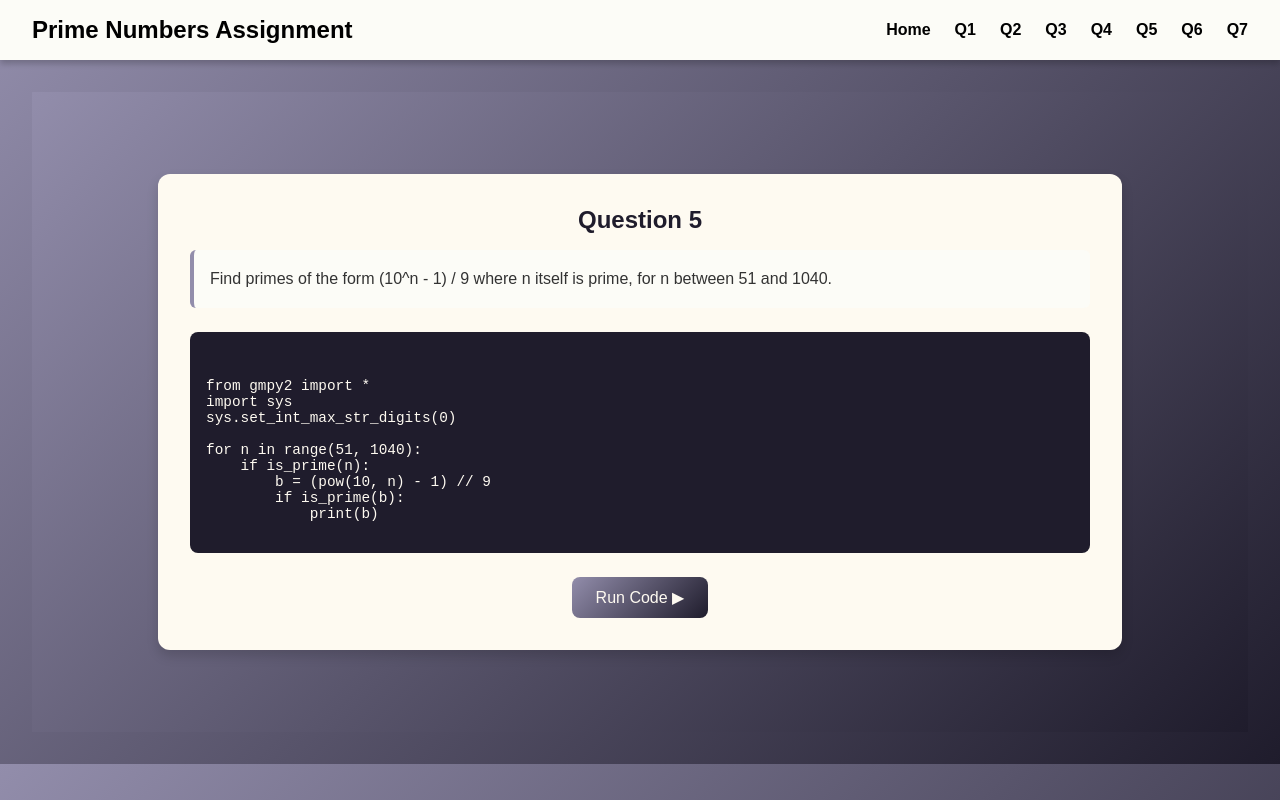
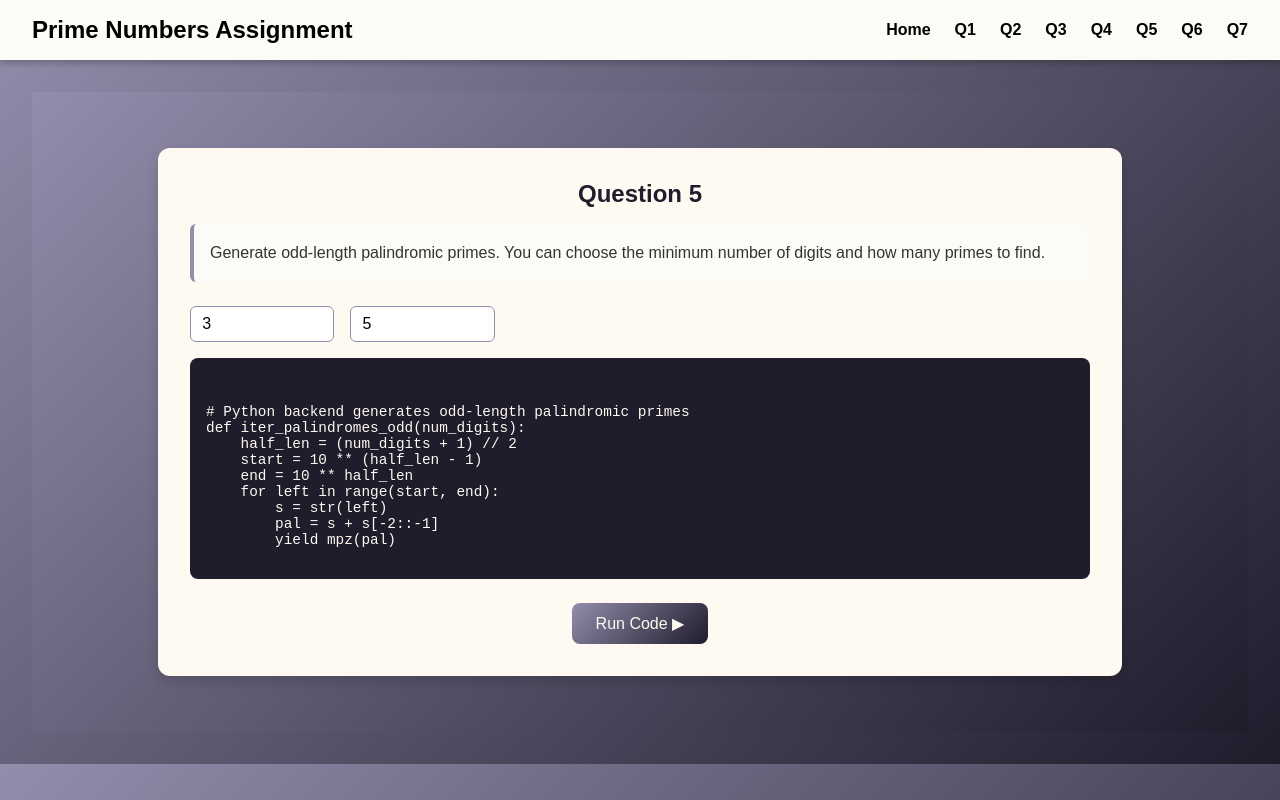
Before and after one commit to rohith-0601/NM_JM, a React (Vite) app in the folder frontend/: page /q5 in a window 1280 px wide. Built offline with nearby package versions, Linux system fonts and the light colour scheme.

Commit message:
added inputs and backend optimized

```diff
--- a/frontend/src/pages/Q5.jsx
+++ b/frontend/src/pages/Q5.jsx
@@ -1,21 +1,21 @@
-import React, { useState } from "react";
+import React, { useState, useEffect } from "react";
 import axios from "axios";
 
 const questionText = `
-Find primes of the form (10^n - 1) / 9 where n itself is prime,
-for n between 51 and 1040.
+Generate odd-length palindromic primes.
+You can choose the minimum number of digits and how many primes to find.
 `;
 
 const pythonCode = `
-from gmpy2 import *
-import sys
-sys.set_int_max_str_digits(0)
-
-for n in range(51, 1040):
-    if is_prime(n):
-        b = (pow(10, n) - 1) // 9
-        if is_prime(b):
-            print(b)
+# Python backend generates odd-length palindromic primes
+def iter_palindromes_odd(num_digits):
+    half_len = (num_digits + 1) // 2
+    start = 10 ** (half_len - 1)
+    end = 10 ** half_len
+    for left in range(start, end):
+        s = str(left)
+        pal = s + s[-2::-1]
+        yield mpz(pal)
 `;
 
 const styles = {
@@ -35,11 +35,7 @@ const styles = {
     maxWidth: "900px",
     width: "100%",
   },
-  title: {
-    textAlign: "center",
-    marginBottom: "1rem",
-    color: "#1F1C2C",
-  },
+  title: { textAlign: "center", marginBottom: "1rem", color: "#1F1C2C" },
   questionBox: {
     background: "#FCFCF7",
     padding: "1rem",
@@ -60,6 +56,19 @@ const styles = {
     fontSize: "0.9rem",
     whiteSpace: "pre-wrap",
     wordBreak: "break-word",
+  },
+  inputRow: {
+    display: "flex",
+    gap: "1rem",
+    marginBottom: "1rem",
+    flexWrap: "wrap",
+  },
+  inputBox: {
+    padding: "0.5rem 0.7rem",
+    borderRadius: "6px",
+    border: "1px solid #928DAB",
+    fontSize: "1rem",
+    width: "120px",
   },
   button: {
     background: "linear-gradient(135deg, #928DAB, #1F1C2C)",
@@ -83,32 +92,47 @@ const styles = {
     wordBreak: "break-word",
     boxShadow: "inset 0 2px 6px rgba(0,0,0,0.1)",
     color: "#000",
-    maxHeight: "60vh",
+    maxHeight: "50vh",
     overflowY: "auto",
-    overflowX: "auto",
+  },
+  timer: {
+    textAlign: "center",
+    marginBottom: "1rem",
+    fontWeight: "bold",
   },
 };
 
 function Q5() {
-  const [result, setResult] = useState(null);
+  const [minDigits, setMinDigits] = useState(3);
+  const [howMany, setHowMany] = useState(5);
+  const [result, setResult] = useState([]);
   const [loading, setLoading] = useState(false);
+  const [seconds, setSeconds] = useState(0);
+
+  useEffect(() => {
+    let timer;
+    if (loading) {
+      setSeconds(0);
+      timer = setInterval(() => setSeconds((s) => s + 1), 1000);
+    }
+    return () => clearInterval(timer);
+  }, [loading]);
 
   const runCode = async () => {
     setLoading(true);
-    setResult(null);
+    setResult([]);
     try {
-      const res = await axios.get("http://127.0.0.1:5001/api/q5");
-
+      const res = await axios.get("http://127.0.0.1:5001/api/q5", {
+        params: { min_digits: minDigits, how_many: howMany },
+      });
       if (res.data?.results) {
-        // Ensure we handle very large numbers as strings
-        const numbers = res.data.results.map((num) => num.toString());
-        setResult(numbers.join("\n"));
+        setResult(res.data.results);
       } else {
-        setResult(JSON.stringify(res.data, null, 2));
+        setResult(["No results found"]);
       }
     } catch (err) {
       console.error(err);
-      setResult("Error fetching results");
+      setResult(["Error fetching results"]);
     }
     setLoading(false);
   };
@@ -119,9 +143,30 @@ function Q5() {
         <h2 style={styles.title}>Question 5</h2>
         <p style={styles.questionBox}>{questionText}</p>
 
+        <div style={styles.inputRow}>
+          <input
+            type="number"
+            min="1"
+            style={styles.inputBox}
+            value={minDigits}
+            onChange={(e) => setMinDigits(parseInt(e.target.value))}
+            placeholder="Min Digits"
+          />
+          <input
+            type="number"
+            min="1"
+            style={styles.inputBox}
+            value={howMany}
+            onChange={(e) => setHowMany(parseInt(e.target.value))}
+            placeholder="How Many"
+          />
+        </div>
+
         <div style={styles.codeBox}>
           <pre>{pythonCode}</pre>
         </div>
+
+        {loading && <div style={styles.timer}>⏱ Time elapsed: {seconds}s</div>}
 
         <button
           style={styles.button}
@@ -132,7 +177,13 @@ function Q5() {
           {loading ? "Running..." : "Run Code ▶"}
         </button>
 
-        {result && <div style={styles.outputBox}>{result}</div>}
+        {result.length > 0 && (
+          <div style={styles.outputBox}>
+            {result.map((prime, i) => (
+              <div key={i}>{prime}</div>
+            ))}
+          </div>
+        )}
       </div>
     </div>
   );
```
Also changed, not shown: 1 other file (tests, documents, lock files or other folders).
